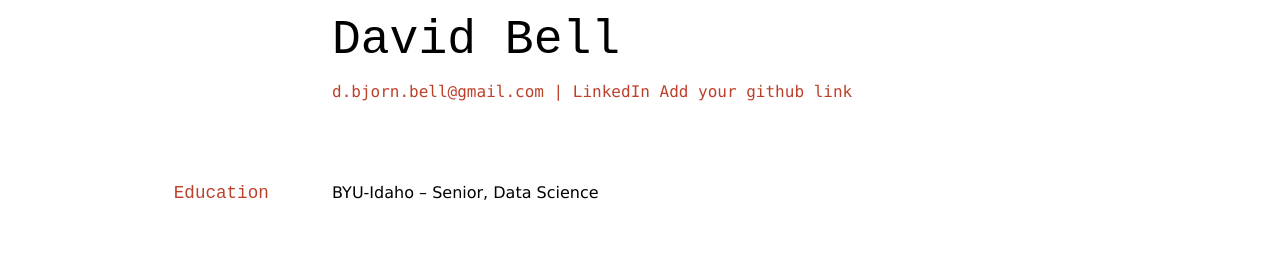
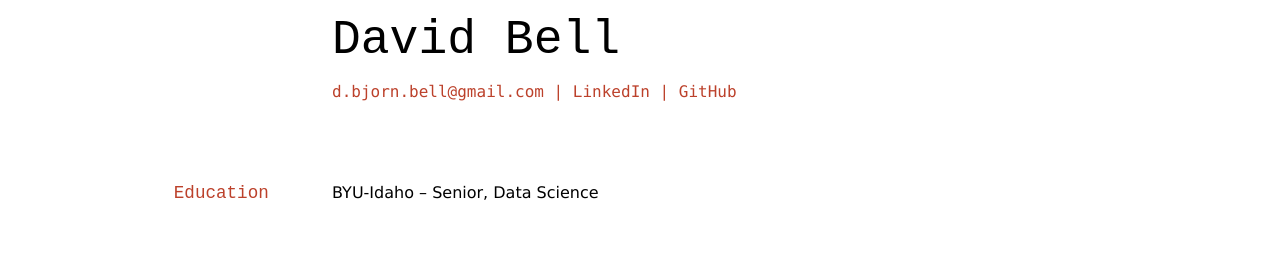
Before and after one commit to byuids-resumes/david_bell_resume, a Jekyll site: the page built from docs/index.md, in a window 1280 px wide. Shown: the top 274 px of the page. Built offline with Jekyll 4.4.1, drawn with Linux system fonts in a browser that asks for light colours.

Commit message:
Added github link

```diff
--- a/docs/index.md
+++ b/docs/index.md
@@ -7,7 +7,7 @@ title: David Bell's Resume
 <div id="webaddress">
 <a href="d.bjorn.bell@gmail.com">d.bjorn.bell@gmail.com</a>
 | <a href="https://www.linkedin.com/in/davidbell1994/">LinkedIn</a>
-Add your github link
+  | <a href="https://github.com/dbell1029">GitHub</a>
 
 </div>
 
```
